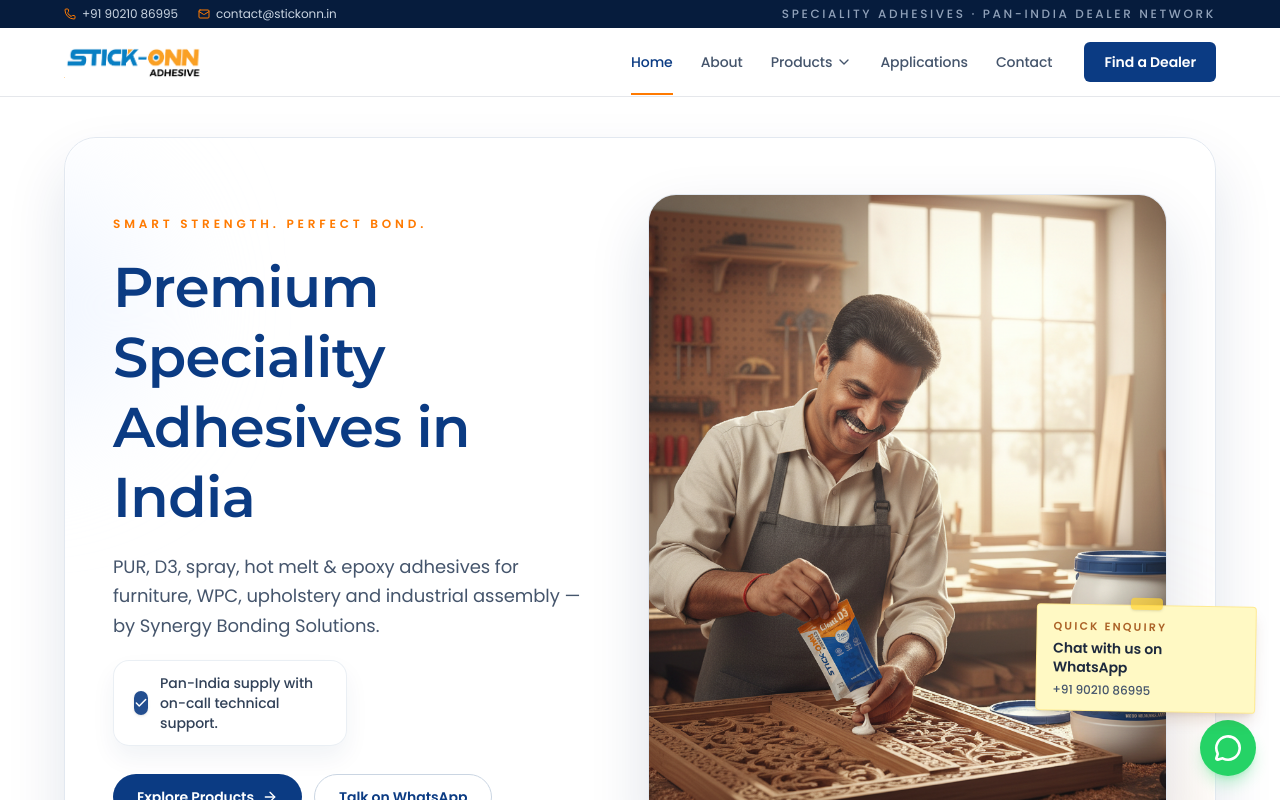
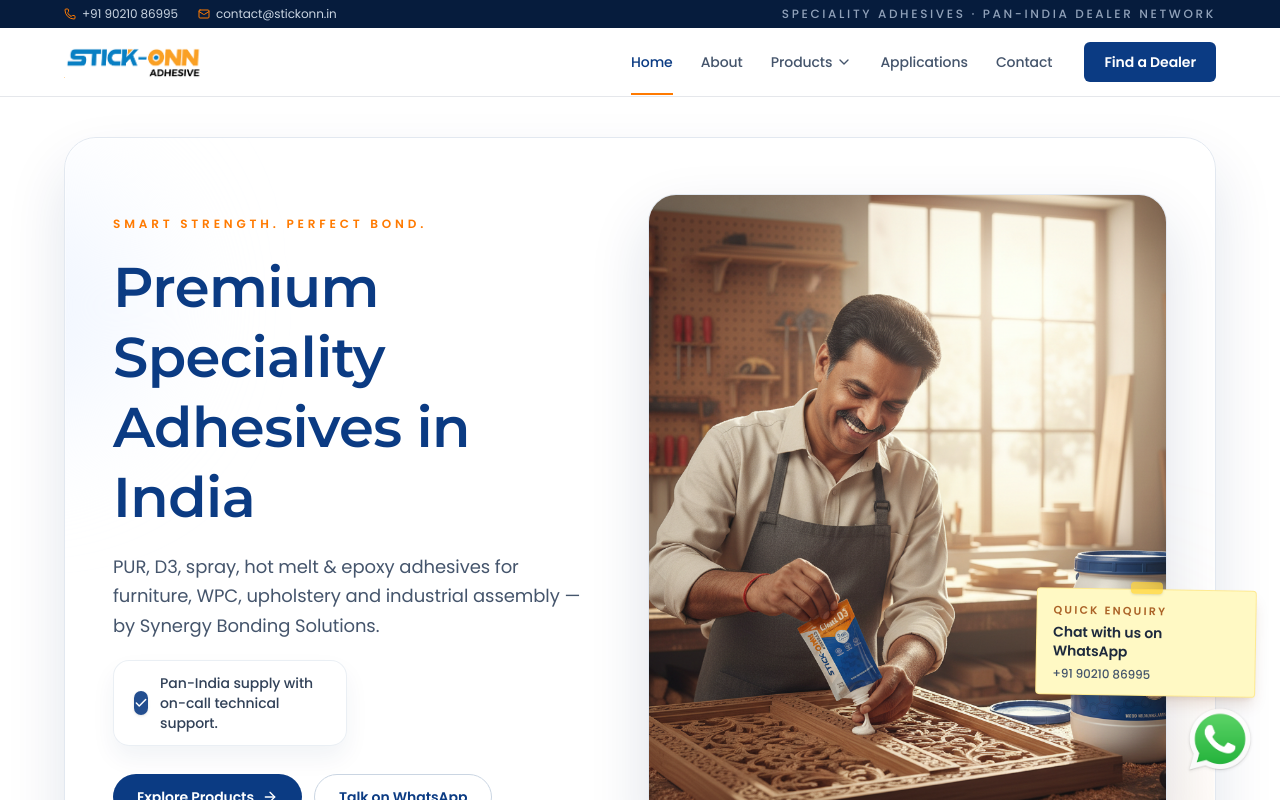
Before and after one commit to SajG/stick-onn-webpage, a Next.js app: page / in a window 1280 px wide. Shown: the top 800 px of the page. Built offline with nearby package versions, Linux system fonts and the light colour scheme.

Commit message:
whatsapp

```diff
--- a/components/whatsapp-sticky.tsx
+++ b/components/whatsapp-sticky.tsx
@@ -1,4 +1,4 @@
-import { MessageCircle } from "lucide-react";
+import Image from "next/image";
 import { whatsappUrl } from "@/lib/seo";
 
 const LEAD_MESSAGE =
@@ -13,7 +13,7 @@ export function WhatsAppSticky() {
       target="_blank"
       rel="noopener noreferrer"
       aria-label="Chat with Stick-Onn on WhatsApp at +91 90210 86995"
-      className="group fixed bottom-5 right-4 z-50 flex max-w-[220px] flex-col gap-2 sm:bottom-6 sm:right-6"
+      className="group fixed bottom-5 right-4 z-50 flex max-w-[220px] flex-col items-end gap-2 sm:bottom-6 sm:right-6"
     >
       <div className="relative rotate-1 rounded-sm border border-amber-200/80 bg-[#fff9c4] px-4 py-3 shadow-lg shadow-amber-900/15 transition group-hover:-translate-y-0.5 group-hover:shadow-xl">
         <span
@@ -28,9 +28,13 @@ export function WhatsAppSticky() {
         </p>
         <p className="mt-1 text-xs font-medium text-slate-600">+91 90210 86995</p>
       </div>
-      <span className="ml-auto inline-flex h-14 w-14 items-center justify-center rounded-full bg-[#25D366] text-white shadow-lg shadow-[#25D366]/30 transition group-hover:scale-105 group-hover:bg-[#1da851]">
-        <MessageCircle className="h-7 w-7" strokeWidth={2.25} />
-      </span>
+      <Image
+        src="/images/whatsapp-sticky.png"
+        alt="WhatsApp"
+        width={72}
+        height={72}
+        className="h-[72px] w-[72px] transition group-hover:scale-105"
+      />
     </a>
   );
 }
```
Also changed, not shown: public/images/whatsapp-sticky.png (added).
